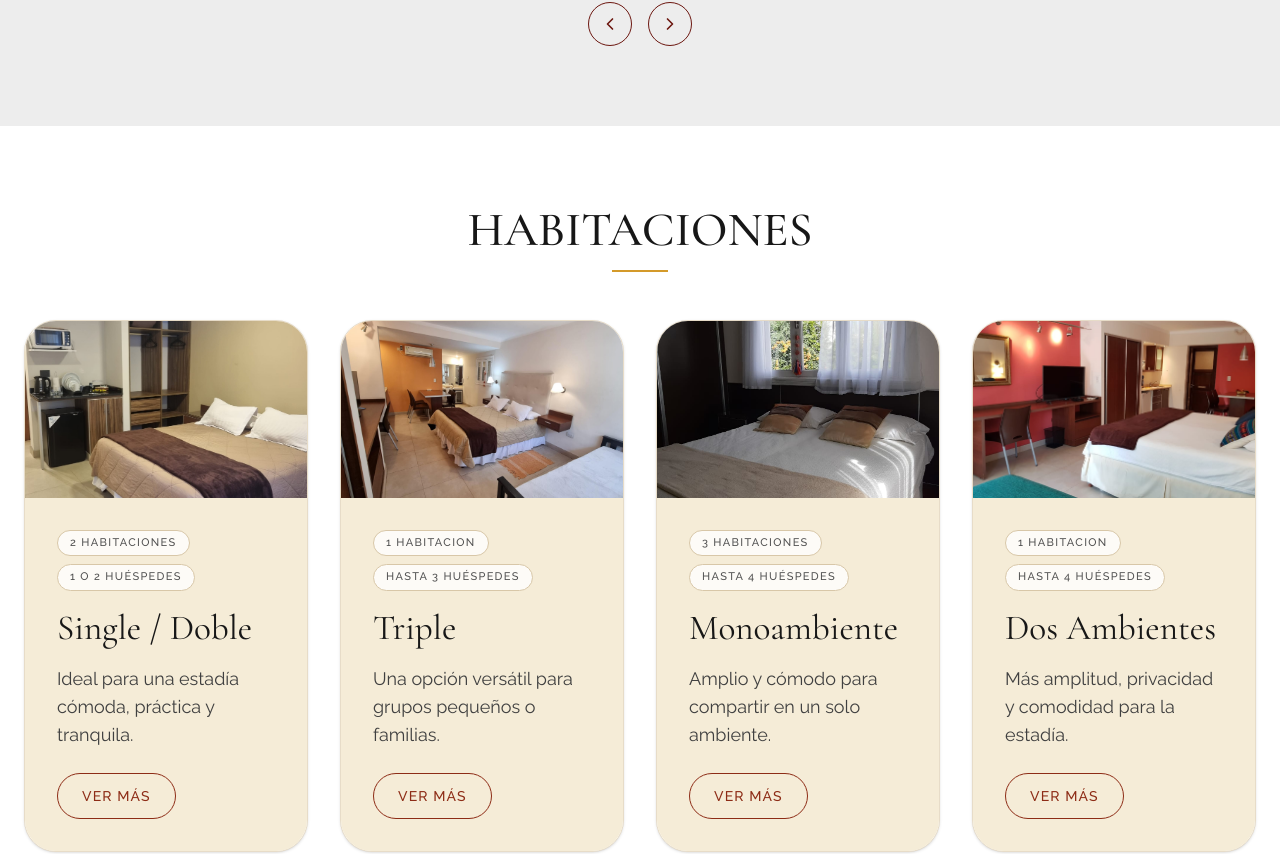
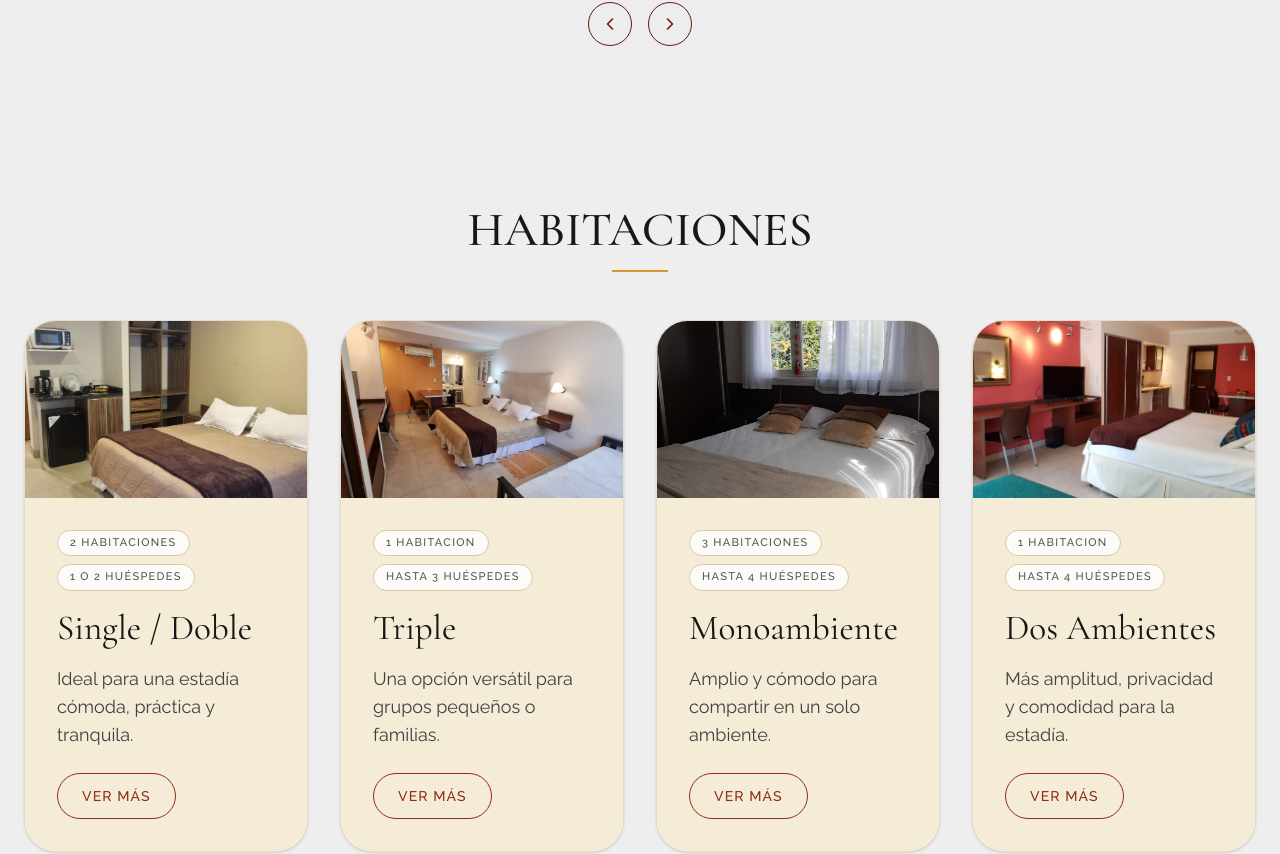
Before and after one commit to LautaroPairuna/casacerro, a Next.js app: page / in a window 1280 px wide. Shown: the part 2274-3128 px from the top of the page. Built offline with nearby package versions, Linux system fonts and the light colour scheme.

Commit message:
Correcion de fondo de habitaciones

```diff
--- a/src/components/Habitaciones.tsx
+++ b/src/components/Habitaciones.tsx
@@ -336,7 +336,7 @@ export default function Habitaciones() {
   const [selectedRoom, setSelectedRoom] = useState<RoomCategory | null>(null);
 
   return (
-    <section id="habitaciones" className="w-full bg-white px-4 py-20 md:px-6">
+    <section id="habitaciones" className="w-full bg-[#eee] px-4 py-20 md:px-6">
       <div className="mx-auto w-full max-w-[1400px]">
         <div className="mb-12 text-center">
           <h2 className="text-4xl font-medium uppercase text-neutral-900 md:text-5xl">
```
